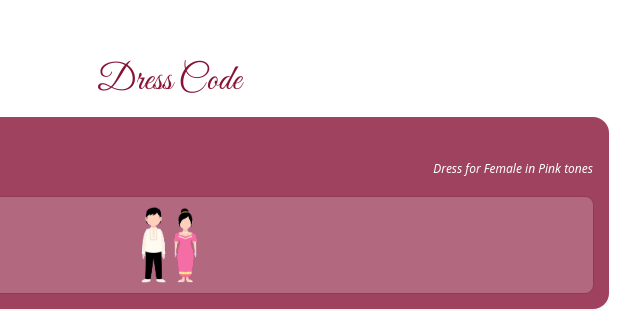
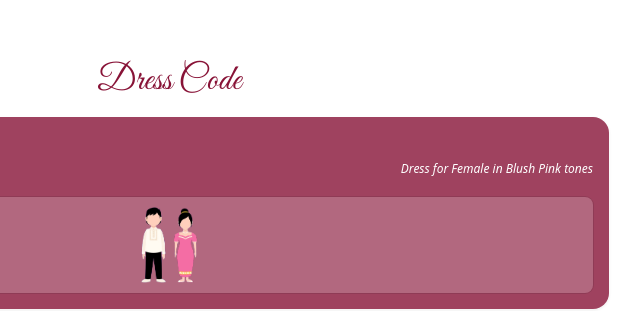
Before and after one commit to aljonleynes11/me, a plain HTML site: page wedding/index.html in a window 1280 px wide. Shown: the part 1695-2006 px from the top of the page, 471-1111 px from the left. Drawn offline with nearby package versions, Linux system fonts and the light colour scheme; some packages are replaced by stand-ins of ours; no server answers; a script that the page names is missing.

Commit message:
Update index.html

```diff
--- a/wedding/index.html
+++ b/wedding/index.html
@@ -352,7 +352,7 @@
 
            <div class="flex items-between gap-2 justify-between">
             <p class="my-2 text-xs  italic bold">Barong for Male</p>
-            <p class="my-2 text-xs  italic bold">Dress for Female in Pink tones</p>
+            <p class="my-2 text-xs  italic bold">Dress for Female in Blush Pink tones</p>
            </div>
 
             <img src="images/sponsors.png" alt="Wedding dress code" class="mt-3 w-full max-h-[6rem] object-contain rounded-lg ring-1 ring-black/10  bg-white/20" />
```
